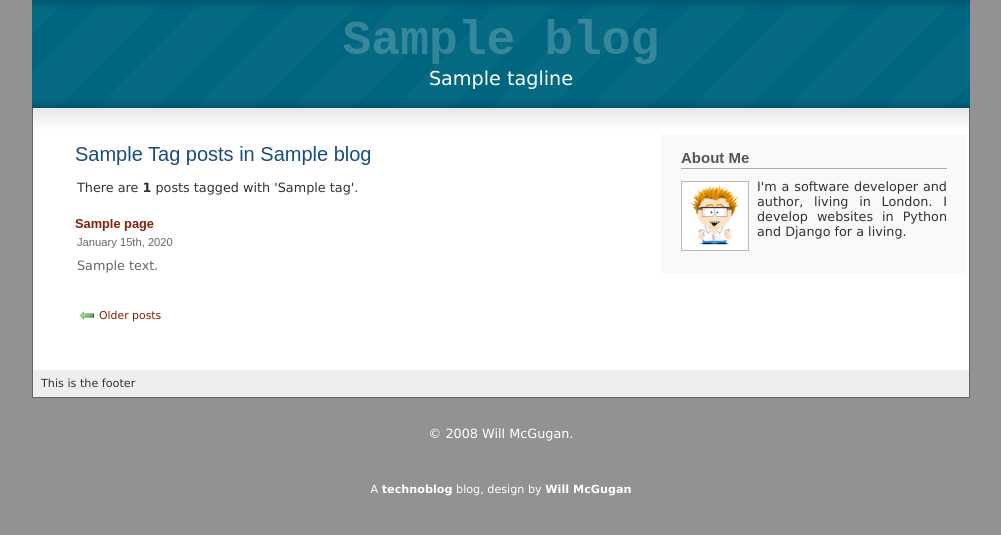
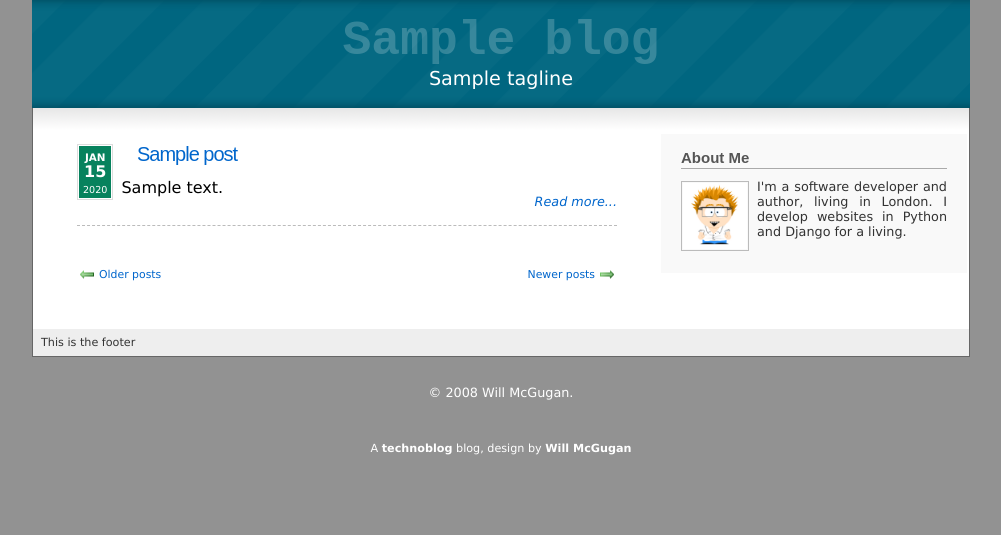
Before and after one commit to elvis-liu/djangotechblog, a Django app: template techblog/templates/blog_tag.html in a window 1280 px wide. Shown: the part 41-576 px from the top of the page, without its empty margins (139-1140 px from the left). Run offline with Django 3.2, Linux system fonts and the light colour scheme; tables that the repository leaves empty hold one stand-in row (values such as "Sample post"); the template is opened without the code that fills it: values that come from a table or form of the project are taken from there, most other values are stand-ins (such as "Sample title", 1, 10 or a date in 2020); data that the repository does not hold is empty; parts of the project's set-up code (start-up, migrations or seed data) failed here and were passed over.

Commit message:
style changes
git-svn-id: http://djangotechblog.googlecode.com/svn/trunk@61 6cc07630-a813-11dd-a8c6-677c70d10fe4

```diff
--- a/techblog/apps/blog/urls.py
+++ b/techblog/apps/blog/urls.py
@@ -9,6 +9,6 @@ urlpatterns = patterns('',
     url('^(?P<blog_slug>[\w-]*)/tag/(?P<tag_slug>[\w-]*)/(?P<page_no>\d+)/$', views.tag, name="blog_tag_with_page" ),
 
     url('^(?P<blog_slug>[\w-]*)/$', views.blog_front, name="blog_front"),
-    url('^(?P<blog_slug>[\w-]*)/(?P<page>\d+)/$', views.blog_front, name="blog_front_with_page"),
+    url('^(?P<blog_slug>[\w-]*)/(?P<page_no>\d+)/$', views.blog_front, name="blog_front_with_page"),
 
     )
--- a/techblog/media/css/blog_base.css
+++ b/techblog/media/css/blog_base.css
@@ -438,7 +438,8 @@ body
 a
 {
     /*color:#752A26;*/
-    color:#821f07;
+    /*color:#821f07;*/
+    color:#0066CC;
     /*font-weight:bold;*/
     text-decoration:none;
 }
@@ -467,6 +470,11 @@ a:active
     color:#555;
     color:#0066cc;
     color:#194c7f;
+    color:#555;
+
+    font-weight:bold;
+
+    letter-spacing:-1px;
 
     /*border-top:1px solid #ccc;
     border-bottom:1px solid #ccc;*/
@@ -721,7 +738,7 @@ strong {font-weight:bold;}
     padding-bottom:6px;
     margin-top:20px;
     margin-bottom:20px;
-    width:50%;
+    /*width:50%;*/
     margin: 20px auto;
     /*background-color:#f6f6f6;*/
 }
--- a/techblog/templates/blog_entry.html
+++ b/techblog/templates/blog_entry.html
@@ -30,7 +30,7 @@
 
 {{ entry.content_html|safe }}
 
-<h3>Possibly related posts</h3>
+<h3>Possibly related posts:</h3>
 <ul class="related-posts-list">
     {% for post in related_posts %}
     <li><a href="{{ post.get_absolute_url }}">{{ post.title }}</a></li>
--- a/techblog/templates/blog_tag.html
+++ b/techblog/templates/blog_tag.html
@@ -1,6 +1,7 @@
 {% extends "blog_base.html" %}
 {% block title %}Posts tagged with '{{ tag.name }}'{% endblock %}
 
+{% load blogtags %}
 
 {% block summary_area %}
 <div class="faded-title"><a href="{{ blog.get_absolute_url }}">{{ blog.title }}</a></div>
@@ -9,32 +10,50 @@
 
 {% block column1 %}
 
-<h1>{{ tag.name|title }} posts in {{ blog.title }}</h1>
+{% for post in posts %}
 
-<p>There are <strong>{{ post_paginator.object_list.count }}</strong> posts tagged with '{{ tag.name }}'.
-</p>
+<div class="entry">
+    <div class="post-date">
+    <div class="date-inner">
+        <span class="month">{{ post.display_time.month|shortmonth }}</span>
+        <br/>
+        <span class="day">{{ post.display_time.day }}</span>
+        <br/>
+        <span class="year">{{ post.display_time.year }}</span>
+        {# {{ post.display_time|timesince }} ago #}
+    </div>
+</div>
+<h1><a href="{{ post.get_absolute_url }}">{{ post.title }}</a></h1>
 
-{% for post in page.object_list %}
+{% if not post.content_summary_html %}
+    {{ post.content_html|first_paragraph|safe }}
+{% endif %}
 
-<h2><a href="{{ post.get_absolute_url }}">{{ post.title }}</a></h2>
-<div class="post-subtitle">{{ post.display_time|date:"F jS, Y" }}</div>
-<div class="brief-summary">{{ post.get_summary|truncatewords_html:"20"|striptags }}</div>
 
+{% if post.content_summary_html %}
+    {{ post.content_summary_html|safe }}
+{% endif %}
+
+<div class="read-more""><a href="{{ post.date_url }}">Read more...</a></div>
+
+</div>
+<br/>
 {% endfor %}
 
-<div class="post-navigation">
-    {% if prev_page %}
-    <div class="next-entry">
-        <a href="{{ prev_page }}" title="Older posts">Newer posts</a>
+{% if older_page_url or newer_page_url %}
+<div class="summary-navigation">
+    {% if older_page_url %}
+    <div class="prev-entry">
+        <a href="{{ older_page_url }}">Older posts</a>
     </div>
     {% endif %}
 
-    {% if next_page %}
-    <div class="prev-entry">
-        <a href="{{ next_page }}" title="Newer posts">Older posts</a>
+    {% if newer_page_url %}
+    <div class="next-entry">
+        <a href="{{ newer_page_url }}">Newer posts</a>
     </div>{% endif %}
     <div class="clear"> </div>
 </div>
-
+{% endif %}
 
 {% endblock %}
```
Also changed, not shown: other parts of techblog/media/css/blog_base.css (+25 -9 lines), techblog/apps/blog/views.py (+86 -34 lines), techblog/templates/blog.html (+12 -12 lines).
